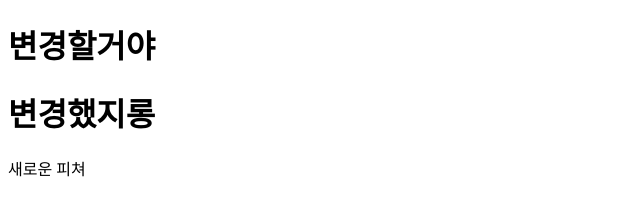
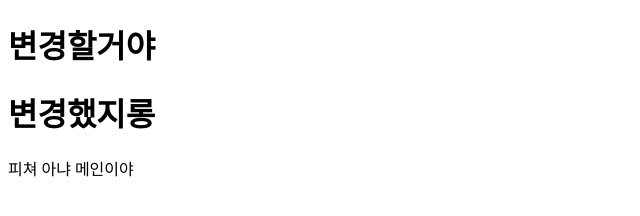
Before and after one commit to trueye/gitTest, a plain HTML site: page index.html in a window 1280 px wide. Shown: the full height of the page, 0-640 px from the left. Drawn offline with Linux system fonts and the light colour scheme.

Commit message:
메인 수정

```diff
--- a/index.html
+++ b/index.html
@@ -4,12 +4,12 @@
   <meta charset="UTF-8">
   <meta http-equiv="X-UA-Compatible" content="IE=edge">
   <meta name="viewport" content="width=device-width, initial-scale=1.0">
-  <title>메인은 피쳐 상관없이 계속 진행</title>
+  <title>충돌할려나?</title>
 </head>
 <body>
   <h1>변경할거야</h1>
   <h1>변경했지롱</h1>
 
-  <p>새로운 피쳐</p>
+  <p>피쳐 아냐 메인이야</p>
 </body>
 </html>
```
